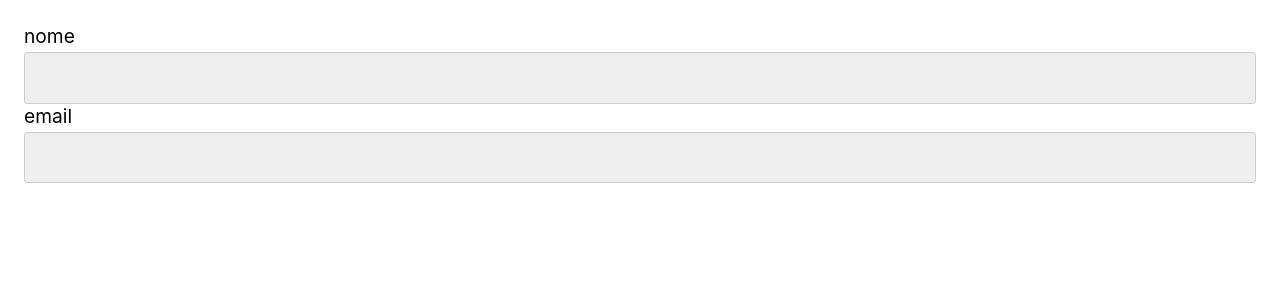
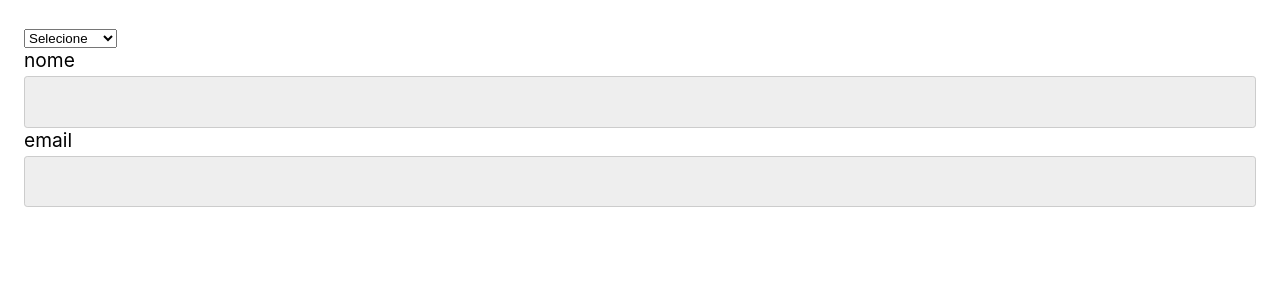
Before and after one commit to BlackCrown/Aprendendo, a React (Vite) app: page / in a window 1280 px wide. Shown: the top 300 px of the page. Built offline with nearby package versions, Linux system fonts and the light colour scheme.

Commit message:
criado component de imput do tipo select

```diff
--- a/src/App.jsx
+++ b/src/App.jsx
@@ -1,12 +1,19 @@
 import React from 'react';
 import Input from './Form/Input';
+import Select from './Form/Select';
 
 const App = () => {
   const [nome, setNome] = React.useState('');
   const [email, setEmail] = React.useState('');
+  const [value, setValue] = React.useState('');
 
   return (
     <>
+      <Select
+        options={['smartphone', 'notebook']}
+        value={value}
+        setValue={setValue}
+      />
       <Input id="nome" label="nome" value={nome} setValue={setNome} required />
       <Input id="email" label="Email" value={email} setValue={setEmail} />
     </>
--- /dev/null
+++ b/src/Form/Select.jsx
@@ -0,0 +1,20 @@
+import React from 'react';
+
+const Select = ({ options, value, setValue }) => {
+  return (
+    <select value={value} onChange={({ target }) => setValue(target.value)}>
+      <option value="" disabled>
+        Selecione
+      </option>
+      {options.map((option) => (
+        <option key={option} value={option}>
+          {option}
+        </option>
+      ))}
+
+      <option value="smartphone">smartphone</option>
+    </select>
+  );
+};
+
+export default Select;
```
